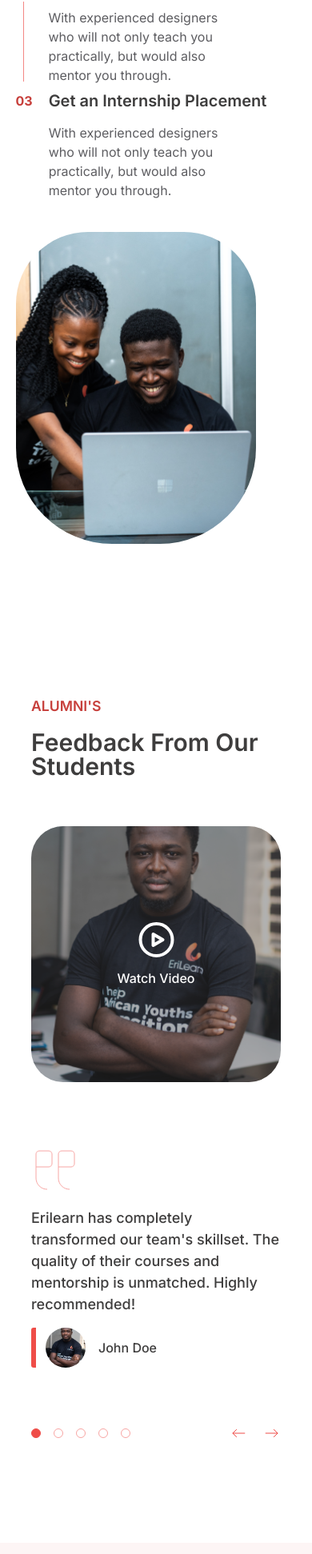
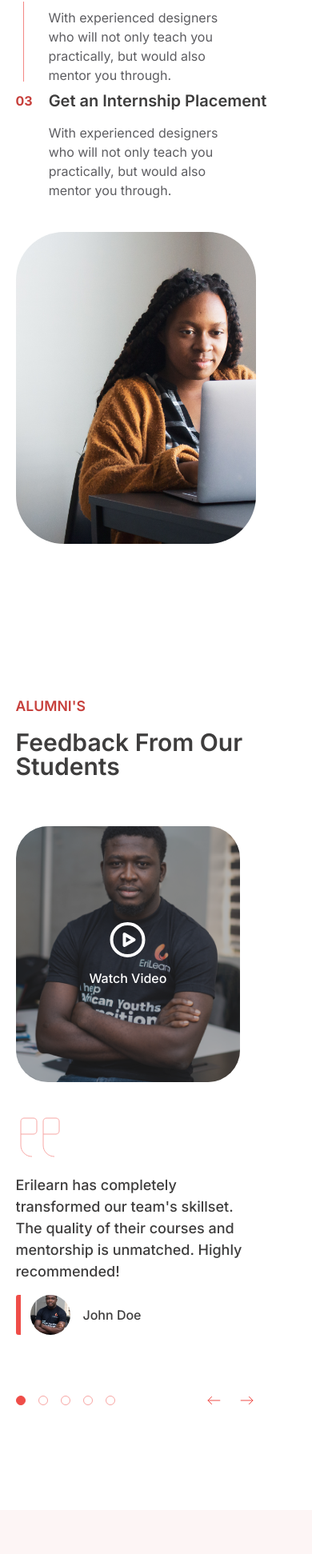
Before and after one commit to Nathan-Somto/Erilearn-Website, a Next.js app: page /courses in a window 390 px wide. Shown: the part 4107-6050 px from the top of the page at 80% size. Built offline with nearby package versions, Linux system fonts and the light colour scheme.

Commit message:
fix(components): make perks steps and testimonials responsive.

```diff
--- a/src/components/Perks/index.tsx
+++ b/src/components/Perks/index.tsx
@@ -32,12 +32,12 @@ const Perks = (props: Props) => {
       >
         <h1
           className={
-            "text-secondary text-[25px] sm:text-[30px] md:text-[42px] mb-7 leading-[60px]"
+            "text-secondary text-[25px] sm:text-[28px] md:text-[35px] md:w-[80%] md:mx-auto lg:w-full lg:text-[40px] mb-7 leading-[1.5]"
           }
         >
           {Perks.heading1}
         </h1>
-        <div className="flex flex-col gap-6 text-[1.02rem] sm:text-[1.1rem] font-poppins">
+        <div className="flex flex-col gap-6 text-[1rem] sm:text-[1.1rem] font-poppins">
           <p className="mx-auto lg:mx-0 w-[80%] opacity-80">{Perks.para1}</p>
           <p className="mx-auto lg:mx-0 w-[80%] opacity-80">{Perks.para2}</p>
           <button onClick={handleEnrollClick} className="primary-btn lg:mx-0 mx-auto w-[195px]">
--- a/src/components/Steps/index.tsx
+++ b/src/components/Steps/index.tsx
@@ -72,13 +72,13 @@ const Steps = (props: Props) => {
           whileInView={{ scale: 1 }}
           transition={{ duration: 0.55, ease: "easeIn" ,delay:0.2 }}
           viewport ={{once: true}}
-          className="h-[390px] relative overflow-hidden min-w-[300px] w-[80%] max-w-[400px] rounded-t-[90px] rounded-b-[120px]"
+          className="h-[390px] relative overflow-hidden min-w-[300px] w-[80%] max-w-[450px]  rounded-[60px]"
         >
           <Image
-            src="/taiwo_laptop.png"
+            src="/female-mac.jpg"
             className="object-cover"
             fill
-            alt="taiwo and timi"
+            alt="female with mac book pro."
           />
         </motion.figure>
       </div>
--- a/src/components/Testimonials/index.tsx
+++ b/src/components/Testimonials/index.tsx
@@ -20,7 +20,7 @@ const Testimonials = (props: Props) => {
   return (
     <section
       id="testimonials"
-      className="mt-[100px] mx-[10%] flex pt-[50px] pb-[75px] w-full  flex-col"
+      className="mt-[100px] mx-auto  flex pt-[50px] pb-[75px] w-[90%]  flex-col"
     >
       <motion.div
         initial={{ x: "-100%", opacity: 0 }}
@@ -35,7 +35,7 @@ const Testimonials = (props: Props) => {
           {testimonials.heading1}
         </h1>
       </motion.div>
-      <div className="lg:flex mt-[60px] space-y-[80px] lg:space-y-0 lg:items-center lg:gap-[10%]  ">
+      <div className="flex flex-wrap mt-[60px]   items-center gap-[10vmin]  ">
         <motion.figure
           initial={{ scale: 0, opacity: 0 }}
           whileInView={{ scale: 1, opacity: [0,0,0,0,0,1] }}
@@ -76,7 +76,7 @@ const Testimonials = (props: Props) => {
             </div>
           </figcaption>
         </motion.figure>
-        <div className="flex flex-col lg:w-[500px] w-[80%] flex-shrink-0 overflow-x-hidden">
+        <div className="flex flex-col min-w-[300px] max-w-[500px] w-[80%] flex-shrink-0 overflow-x-hidden">
           <AnimatePresence mode="wait">
             {testimonials.Card.map(
               (item, index) =>
```
